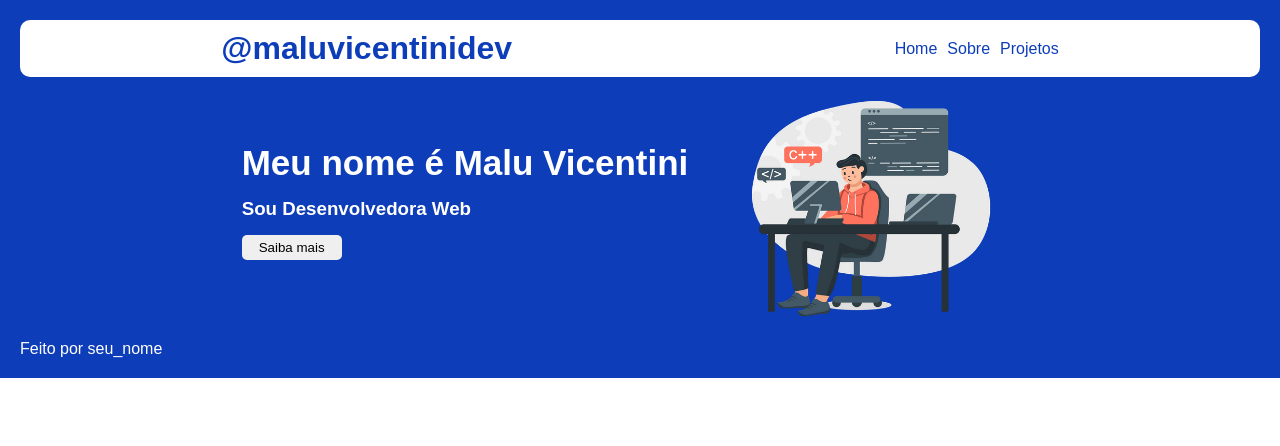
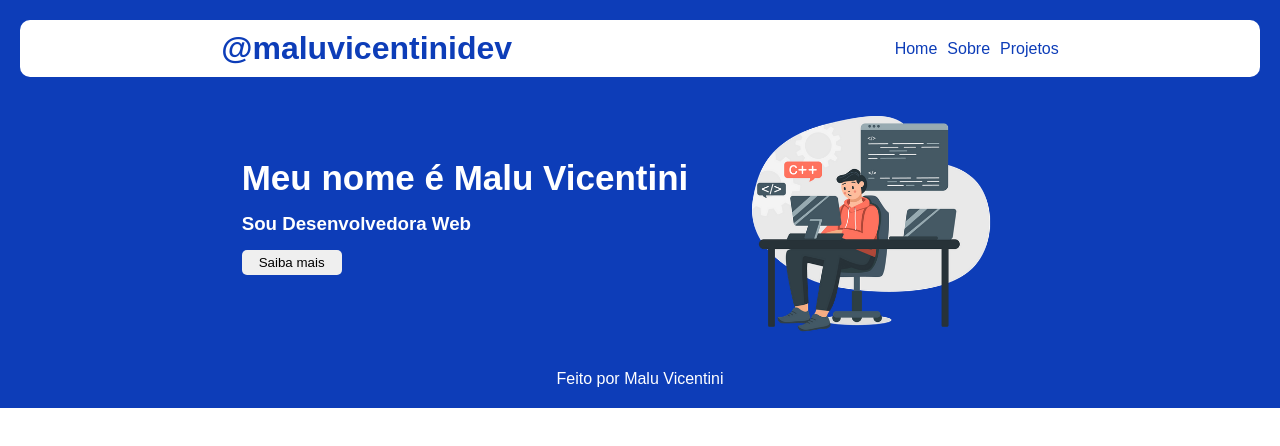
Before and after one commit to MariaLuizaVicentini/CursoReact-Ref-JulioCode, a React (Vite) app: page / in a window 1280 px wide. Shown: the top 446 px of the page. Built offline with nearby package versions, Linux system fonts and the light colour scheme.

Commit message:
fix: e issoai

```diff
--- a/src/App.css
+++ b/src/App.css
@@ -9,3 +9,8 @@
     padding: 20px;
     color: white;
 }
+
+.footer{
+    display: flex;
+    justify-content: center;
+}
--- a/src/App.jsx
+++ b/src/App.jsx
@@ -7,9 +7,9 @@ function App(){
     <div className="conteudo-principal">
       <Header/>
       <Conteudo/>
-      <footer>
+      <footer className="footer">
         <p>
-          Feito por seu_nome
+          Feito por Malu Vicentini
         </p>
       </footer>
     </div>
--- a/src/Conteudo.css
+++ b/src/Conteudo.css
@@ -11,7 +11,7 @@
     flex-direction: row;
     justify-content: center;
     align-items: center;
-    padding: 15px;
+    padding: 30px;
 }
 
 .ilustracao {
```
